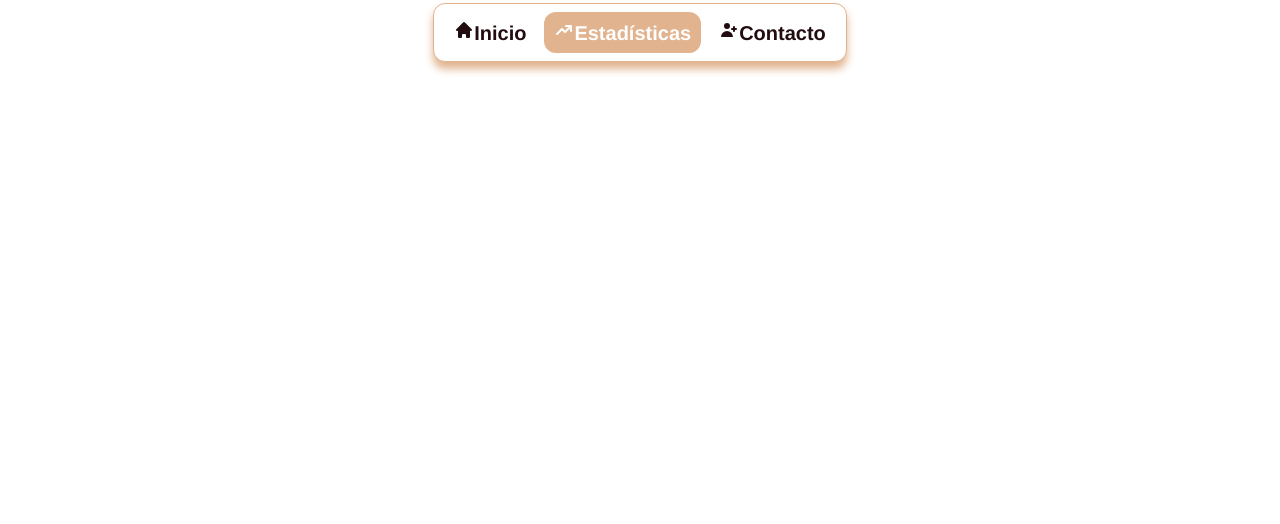
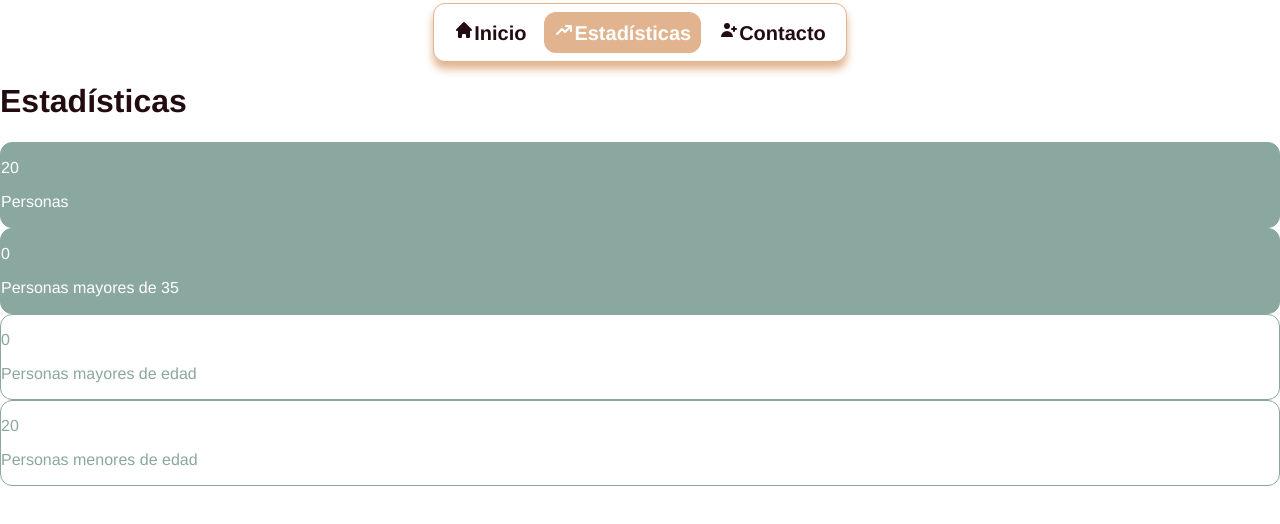
Before and after one commit to tjor75/tp-directorio-de-persona, a React (Vite) app: page /estadisticas in a window 1280 px wide. Shown: the top 524 px of the page. Built offline with nearby package versions, Linux system fonts and the light colour scheme.

Commit message:
Programar logica NumeroCard y Estadisticas

```diff
--- a/src/components/ListaPersonas/index.jsx
+++ b/src/components/ListaPersonas/index.jsx
@@ -1,5 +1,5 @@
 import { useState } from "react";
-import Persona from "../UI/Persona";
+import PersonaCard from "../UI/PersonaCard";
 import "./ListaPersonas.css";
 
 const CANT_AGREGAR = 12;
@@ -17,7 +17,7 @@ function ListaPersonas({ personas }) {
         <div className="lista-personas">
             <div>
                 {personas.slice(0, cantPersonas).map(persona => (
-                    <Persona key={"persona" + persona.id} persona={persona} />
+                    <PersonaCard key={"persona" + persona.id} persona={persona} />
                 ))}
             </div>
             {cantPersonas !== totalPersonas && <button className="primary-outline" onClick={verMas}>Ver m&aacute;s</button>}
--- /dev/null
+++ b/src/components/UI/NumeroCard/index.jsx
@@ -0,0 +1,14 @@
+
+
+import "./NumeroCard.css";
+
+function NumeroCard({ numero, texto, className="secondary" }) {
+    return (
+        <div className={"card " + className}>
+            <p className="big-number">{numero}</p>
+            <p>{texto}</p>
+        </div>
+    )
+}
+
+export default NumeroCard;
--- a/src/components/UI/Persona/index.jsx
+++ b/src/components/UI/PersonaCard/index.jsx
@@ -1,7 +1,7 @@
 import { Link } from "react-router-dom";
-import "./Persona.css";
+import "./PersonaCard.css";
 
-function Persona({ persona }) {
+function PersonaCard({ persona }) {
     return (
         <Link to={"/persona/" + persona.id}>
             <div className="persona">
@@ -12,4 +12,4 @@ function Persona({ persona }) {
     )
 }
 
-export default Persona;
+export default PersonaCard;
--- a/src/pages/EstadisticasPage/index.jsx
+++ b/src/pages/EstadisticasPage/index.jsx
@@ -1,6 +1,33 @@
+import { useContext } from "react";
+import { GlobalContext } from "../../context/GlobalContext";
+import NumeroCard from "../../components/UI/NumeroCard";
+
+function obtenerMayoresDe(personas, edadMinima) {
+    return personas.filter((persona) => {
+        const fechaNacimiento = new Date(persona.fechaNacimiento);
+        const edad = new Date().getFullYear() - fechaNacimiento.getFullYear();
+        return edad > edadMinima;
+    });
+}
+
 function EstadisticasPage() {
+    // const { personas } = useSelector((state) => state.personas);
+    const { personas } = useContext(GlobalContext);
+    const totalPersonas = personas.length;
+    const mayores35 = obtenerMayoresDe(personas, 35).length;
+    const mayoresEdad = obtenerMayoresDe(personas, 18).length;
+    const menoresEdad = totalPersonas - mayoresEdad;
+
     return (
-        <></>
+        <>
+            <h1>Estad&iacute;sticas</h1>
+            <div>
+                <NumeroCard numero={totalPersonas} texto="Personas" />
+                <NumeroCard numero={mayores35} texto="Personas mayores de 35" />
+                <NumeroCard className="secondary-outline" numero={mayoresEdad} texto="Personas mayores de edad" />
+                <NumeroCard className="secondary-outline" numero={menoresEdad} texto="Personas menores de edad" />
+            </div>
+        </>
     )
 }
 
```
Also changed, not shown: src/components/UI/NumeroCard/NumeroCard.css (added), src/components/UI/PersonaCard/PersonaCard.css (renamed from src/components/UI/Persona/Persona.css).
